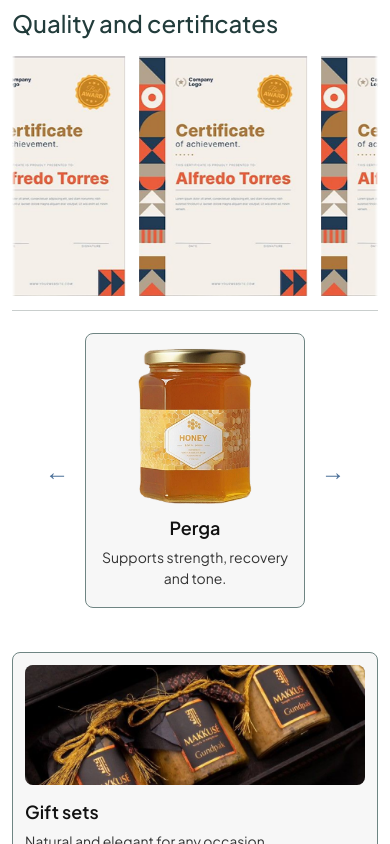
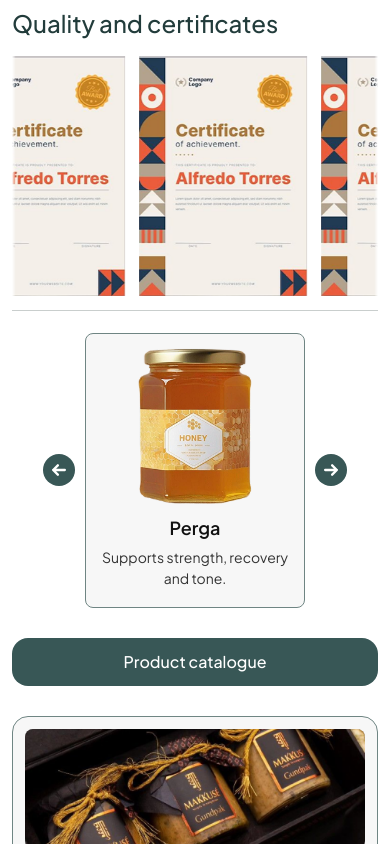
Before and after one commit to ElamanZ/baiyr, a Next.js app: page /en in a window 390 px wide. Shown: the part 1156-2000 px from the top of the page. Built offline with nearby package versions, Linux system fonts and the light colour scheme.

Commit message:
fix: homePage

```diff
--- a/messages/en.json
+++ b/messages/en.json
@@ -28,6 +28,7 @@
       "certificateAlt": "Certificate {number}"
     },
      "ProductsShowcaseSection": {
+    "btn": "Product catalogue",
     "prev": "Previous product",
     "next": "Next product",
     "items": {
--- a/messages/ky.json
+++ b/messages/ky.json
@@ -28,6 +28,7 @@
       "certificateAlt": "{number}-сертификат"
     },
     "ProductsShowcaseSection": {
+    "btn": "Продукт каталогу",
     "prev": "Мурунку товар",
     "next": "Кийинки товар",
     "items": {
--- a/messages/ru.json
+++ b/messages/ru.json
@@ -28,6 +28,7 @@
       "certificateAlt": "Сертификат {number}"
     },
     "ProductsShowcaseSection": {
+    "btn": "Каталог продукции",
     "prev": "Предыдущий товар",
     "next": "Следующий товар",
     "items": {
--- a/messages/zh.json
+++ b/messages/zh.json
@@ -28,6 +28,7 @@
       "certificateAlt": "证书 {number}"
     },
       "ProductsShowcaseSection": {
+    "btn": "商品目录",
     "prev": "上一个商品",
     "next": "下一个商品",
     "items": {
--- a/src/components/Footer/Footer.module.css
+++ b/src/components/Footer/Footer.module.css
@@ -95,7 +95,6 @@
   }
 
   .button {
-    height: 42px;
     font-size: 15px;
   }
 }
@@ -159,7 +158,7 @@
   }
 
   .button {
-    height: 40px;
+    height: 38px;
     font-size: 14px;
   }
 }
@@ -184,8 +183,4 @@
     font-size: 14px;
   }
 
-  .button {
-    height: 30px;
-    font-size: 14px;
-  }
 }
--- a/src/components/home/HomeHero/HomeHero.module.css
+++ b/src/components/home/HomeHero/HomeHero.module.css
@@ -111,7 +111,8 @@
   }
 
   .button {
-    width: 260px;
+    width: 420px;
+    height: 60px;
   }
 }
 
@@ -140,9 +141,9 @@
   }
 
   .button {
-    width: 220px;
-    height: 40px;
-    font-size: 15px;
+    width: 320px;
+    height: 50px;
+    font-size: 20px;
   }
 }
 
@@ -173,6 +174,6 @@
   .button {
     width: 100%;
     height: 48px;
-    font-size: 16px;
+    font-size: 18px;
   }
 }
--- a/src/components/home/ProductsShowcaseSection/ProductsShowcaseSection.module.css
+++ b/src/components/home/ProductsShowcaseSection/ProductsShowcaseSection.module.css
@@ -15,8 +15,7 @@
 .desktopGrid {
   display: grid;
   grid-template-columns: repeat(3, minmax(0, 1fr));
-  gap: clamp(16px, 2.5vw, 40px);
-  margin-bottom: 56px;
+  gap: clamp(24px, 5vw, 72px);
 }
 
 .productCard {
@@ -62,6 +61,10 @@
   line-height: 1.5;
   font-weight: 400;
   color: #333333;
+   display: -webkit-box;
+  -webkit-line-clamp: 2; /* Количество строк */
+  -webkit-box-orient: vertical;
+  overflow: hidden;
 }
 
 /* mobile slider */
@@ -137,23 +140,38 @@
   height: 48px;
   border: none;
   border-radius: 16px;
-  background: #ffc060;
-  color: #223c3b;
+  background: #385756;
+  color: #fff;
   font-size: 16px;
   line-height: 1;
-  font-weight: 600;
+  font-weight: 500;
   cursor: pointer;
 }
+
+
+.catalogueButton {
+  width: 100%;
+  height: 60px;
+  border: none;
+  border-radius: 16px;
+  background: #385756;
+  color: #fff;
+  font-size: 22px;
+  line-height: 150%;
+  font-weight: 500;
+  letter-spacing: 3%;
+  cursor: pointer;
+  margin-top: 30px;
+  margin-bottom: 30px;
+}
+
 
 /* large tablet */
 
 @media (max-width: 1200px) {
-  .desktopGrid {
-    gap: 24px;
-  }
 
   .productCard {
-    min-height: 380px;
+    min-height: 364px;
   }
 
   .productImageWrap {
@@ -171,16 +189,17 @@
     font-size: 22px;
   }
 
+  .catalogueButton {
+    height: 50px;
+    font-size: 20px;
+  }
 
 }
 
 @media (max-width: 900px) {
-  .desktopGrid {
-    gap: 16px;
-  }
 
   .productCard {
-    min-height: 340px;
+    min-height: 290px;
     padding: 12px;
     border-radius: 18px;
   }
@@ -231,12 +250,8 @@
     padding: 0 12px;
   }
 
-  .desktopGrid {
-    gap: 12px;
-  }
-
   .productCard {
-    min-height: 300px;
+    min-height: 280px;
     padding: 10px;
     border-radius: 14px;
   }
@@ -286,8 +301,6 @@
 
   .giftButton {
     max-width: 260px;
-    height: 42px;
-    font-size: 15px;
   }
 
 }
@@ -309,32 +322,41 @@
 
   .mobileSlider {
     display: grid;
-    grid-template-columns: 20px minmax(0, 220px) 20px;
+    grid-template-columns: auto minmax(0, 220px) auto;
     align-items: center;
     justify-content: center;
-    column-gap: 18px;
-    margin-bottom: 44px;
+    column-gap: 25px;
   }
 
 .arrowButton {
-    width: 20px;
-    height: 18px;
+  width: 32px;
+  height: 32px;
+  border-radius: 50%;
   border: none;
-    background: transparent;
-    color: #496e97;
-    display: inline-flex;
+  background: #385756; /* цвет круга */
+  color: #fff;
+
+  display: flex;
   align-items: center;
   justify-content: center;
-    padding: 0;
+
   cursor: pointer;
+  transition: all 0.2s ease;
 }
 
 .arrowIcon {
-    display: inline-flex;
+  display: flex;
   align-items: center;
   justify-content: center;
-    font-size: 24px;
-    line-height: 1;
+}
+
+.arrowIcon svg {
+  width: 14px;
+  height: 14px;
+}
+
+.arrowLeft .arrowIcon {
+  transform: rotate(180deg);
 }
 
   .mobileViewport {
@@ -350,6 +372,11 @@
   .mobileSlide {
     width: 220px;
     flex: 0 0 220px;
+  }
+
+  .catalogueButton {
+    height: 48px;
+    font-size: 16px;
   }
 
   .productCardMobile {
@@ -399,7 +426,7 @@
 
   .giftCard {
     min-height: 240px;
-    border-radius: 8px;
+    border-radius: 16px;
     padding: 12px;
     gap: 16px;
     flex-direction: column;
@@ -440,9 +467,12 @@
   .giftButton {
     max-width: none;
     width: 100%;
-    height: 32px;
-    font-size: 14px;
-    font-weight: 600;
-    border-radius: 16px;
   }
 }
+
+@media (max-width: 393px) {
+
+  .mobileSlider {
+    column-gap: 10px;
+  }
+}
--- a/src/components/home/ProductsShowcaseSection/ProductsShowcaseSection.tsx
+++ b/src/components/home/ProductsShowcaseSection/ProductsShowcaseSection.tsx
@@ -7,6 +7,8 @@ import styles from "./ProductsShowcaseSection.module.css";
 
 import honeyImage from "@/assets/images/Honey.png";
 import giftImage from "@/assets/images/Gift.png";
+import { useRouter } from "next/navigation";
+import ArrowRightIcon from "@/components/icons/ArrowRightIcon";
 
 const productImages = {
   honey: honeyImage,
@@ -17,6 +19,7 @@ const productImages = {
 export default function ProductsShowcaseSection() {
   const t = useTranslations("HomePage.ProductsShowcaseSection");
   const [activeIndex, setActiveIndex] = useState(0);
+  const router = useRouter();
 
   const products = useMemo(
     () => [
@@ -58,6 +61,14 @@ export default function ProductsShowcaseSection() {
     setActiveIndex((prev) => (prev + 1) % products.length);
   };
 
+  const openCatalogue = () => {
+    router.push("/catalog");
+  };
+
+  const openGift = () => {
+    router.push("/catalog?gift=true");
+  };
+
   return (
     <section className={styles.section}>
       <div className={styles.container}>
@@ -84,10 +95,11 @@ export default function ProductsShowcaseSection() {
           <button
             type="button"
             className={`${styles.arrowButton} ${styles.arrowLeft}`}
-            aria-label={t("prev")}
             onClick={goPrev}
           >
-            <span className={styles.arrowIcon}>←</span>
+            <span className={styles.arrowIcon}>
+              <ArrowRightIcon size={18} />
+            </span>
           </button>
 
           <div className={styles.mobileViewport}>
@@ -121,12 +133,17 @@ export default function ProductsShowcaseSection() {
           <button
             type="button"
             className={`${styles.arrowButton} ${styles.arrowRight}`}
-            aria-label={t("next")}
             onClick={goNext}
           >
-            <span className={styles.arrowIcon}>→</span>
+            <span className={styles.arrowIcon}>
+              <ArrowRightIcon size={18} />
+            </span>
           </button>
         </div>
+
+        <button className={styles.catalogueButton} onClick={openCatalogue}>
+          {t("btn")}
+        </button>
 
         <article className={styles.giftCard}>
           <div className={styles.giftImageWrap}>
@@ -145,7 +162,11 @@ export default function ProductsShowcaseSection() {
               <p className={styles.giftDescription}>{t("gift.description")}</p>
             </div>
 
-            <button type="button" className={styles.giftButton}>
+            <button
+              type="button"
+              className={styles.giftButton}
+              onClick={openGift}
+            >
               {t("gift.button")}
             </button>
           </div>
--- /dev/null
+++ b/src/components/icons/ArrowRightIcon.tsx
@@ -0,0 +1,24 @@
+type Props = {
+  size?: number;
+};
+const ArrowRightIcon = ({ size = 24 }: Props) => {
+  return (
+    <svg
+      width={size}
+      height={size}
+      viewBox="0 0 12 10"
+      fill="none"
+      xmlns="http://www.w3.org/2000/svg"
+    >
+      <path
+        d="M1 5H11M11 5L7 1M11 5L7 9"
+        stroke="white"
+        strokeWidth="2"
+        strokeLinecap="round"
+        strokeLinejoin="round"
+      />
+    </svg>
+  );
+};
+
+export default ArrowRightIcon;
```
Also changed, not shown: src/app/[locale]/catalog/page.tsx (+6 -1 lines), src/components/icons/ArrowLeftIcon.tsx (added, +24 -0 lines). Lines whose indentation alone changed are shown as unchanged.
